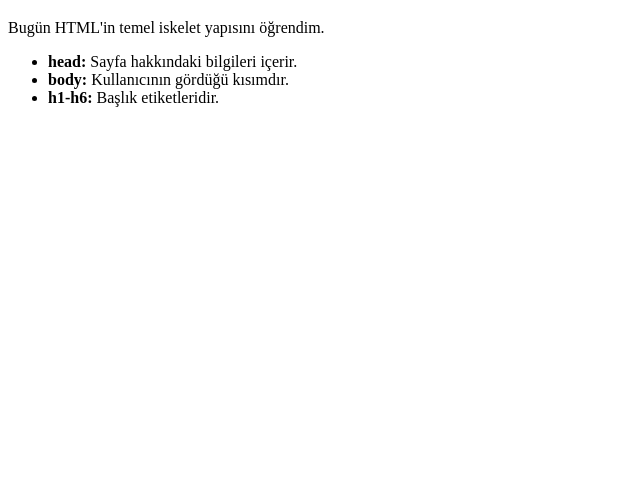
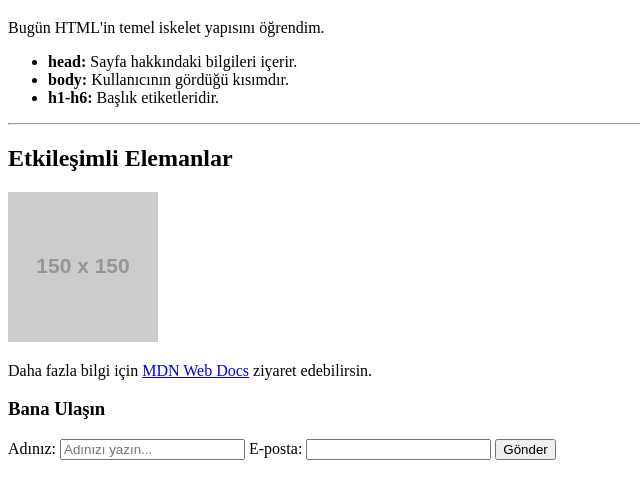
Before and after one commit to TolgaErtugrul/yazilim-gunlugum, a plain HTML site: page index.html in a window 1280 px wide. Shown: the part 61-560 px from the top of the page, without its empty margins (0-640 px from the left). Drawn offline with Linux system fonts and the light colour scheme; placeholder pictures from the web are drawn by us.

Commit message:
HTML etiketleri: Linkler, resimler ve formlar eklendi

```diff
--- a/index.html
+++ b/index.html
@@ -13,5 +13,22 @@
         <li><strong>body:</strong> Kullanıcının gördüğü kısımdır.</li>
         <li><strong>h1-h6:</strong> Başlık etiketleridir.</li>
     </ul>
+
+    <hr> <h2>Etkileşimli Elemanlar</h2>
+
+    <img src="https://via.placeholder.com/150" alt="Örnek Resim">
+
+    <p>Daha fazla bilgi için <a href="https://developer.mozilla.org/tr/docs/Web/HTML" target="_blank">MDN Web Docs</a> ziyaret edebilirsin.</p>
+
+    <h3>Bana Ulaşın</h3>
+    <form>
+        <label for="isim">Adınız:</label>
+        <input type="text" id="isim" placeholder="Adınızı yazın...">
+
+        <label for="email">E-posta:</label>
+        <input type="email" id="email" required>
+
+        <button type="submit">Gönder</button>
+    </form>
 </body>
 </html>
```
